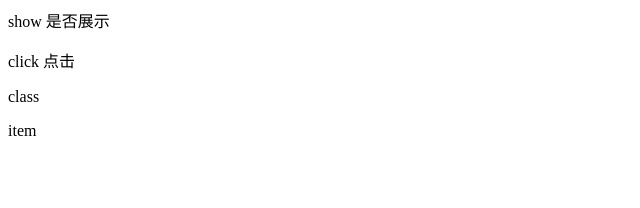
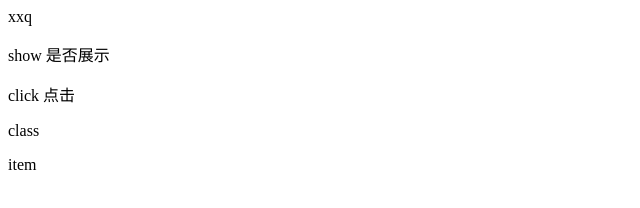
Before and after one commit to this-spring/TX, a plain HTML site: page index.html in a window 1280 px wide. Shown: the whole page, without its empty margins (0-640 px from the left). Drawn offline with Linux system fonts and the light colour scheme.

Commit message:
add: finish proxy & t-text

```diff
--- a/TX.js
+++ b/TX.js
@@ -3,15 +3,8 @@
  * @Company: kaochong
  * @Date: 2020-11-23 11:42:28
  * @LastEditors: xiuquanxu
- * @LastEditTime: 2020-11-23 13:11:40
+ * @LastEditTime: 2020-11-23 16:23:58
 */
-
-class Direction {
-    constructor() {
-
-    }
-}
-
 class Text {
     constructor(node) {
         this.node = node;
@@ -23,14 +16,19 @@ class Text {
 
 class TX {
     constructor(opt) {
-        this.data = opt.data;
+        // data: 构造函数使用的
+        // this.data: 外部代理使用实际绑定的是proxy
+        // this._data: 真实proxy代理的数据，初始化所有属性值都是{}
+        const data = opt.data;
+        this._data = {};
         this.key = ["text", "show", "click"];
         this.direction = [];
         this.key.forEach((value) => {
            this.direction.push(`t-${value}`);
         });
         this.binds = {};
-        for (let key in this.data) {
+        for (let key in data) {
+            this._data[key] = {};
             this.binds[key] = [];
         }
         this.direction.forEach((key) => {
@@ -38,6 +36,30 @@ class TX {
              this.bindingNode(node);
             });
         });
+        this.data = this.bindReactive();
+        for (let key in data) {
+            this.data[key] = data[key];
+        }
+    }
+
+    bindReactive() {
+        const self = this;
+        const p = new Proxy(this._data, {
+            set(obj, prop, newVal) {
+                if (self._data[prop] === newVal) {
+                    return false;
+                }
+                self._data[prop] = newVal;
+                self.binds[prop].forEach((direct) => {
+                    direct.update(newVal);
+                });
+                return true;
+            },
+            get(obj, prop) {
+                return true;
+            }
+        });
+        return p;
     }
 
     bindingNode(node) {
```
Also changed, not shown: index.html (+1 -1 lines).
